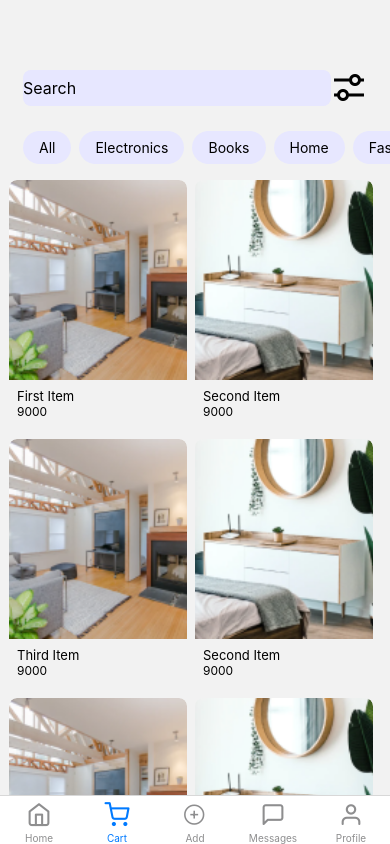
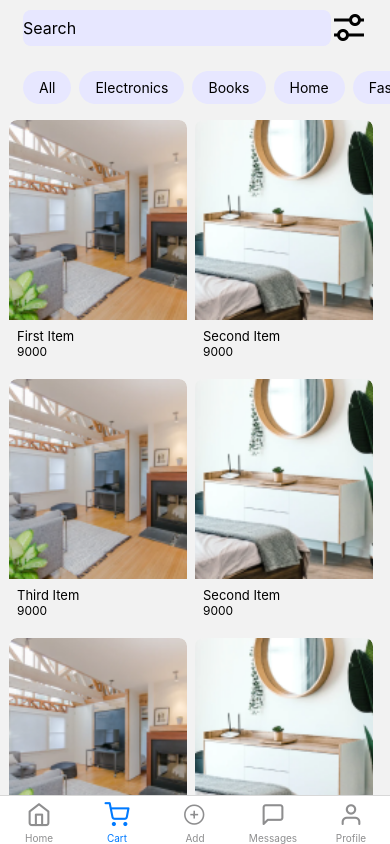
Before and after one commit to domkoder/buycorrect, a React Native app: screen /Cart in a window 390 px wide. Built offline with nearby package versions, Linux system fonts and the light colour scheme.

Commit message:
made some update to some screens

```diff
--- a/app/screens/Products.js
+++ b/app/screens/Products.js
@@ -6,87 +6,89 @@ import {
   StyleSheet,
   ScrollView,
   FlatList,
-    Dimensions,
-    TouchableOpacity} from 'react-native'
-import React from 'react'
-import { MaterialCommunityIcons } from '@expo/vector-icons'
+  TouchableOpacity,
+  StatusBar,
+} from 'react-native'
+import {MaterialCommunityIcons} from '@expo/vector-icons'
+import * as Device from 'expo-device'
 
-import { ProductCard } from '../components/ProductCard'
+import {ProductCard} from '../components/ProductCard'
 
-const PillFilter = ({ tag}) => {
+const PillFilter = ({tag}) => {
   return (
-            <View style={{
+    <View
+      style={{
         paddingHorizontal: 16,
         paddingVertical: 8,
         backgroundColor: '#E7E7FF',
         marginRight: 8,
         borderRadius: 32,
-                fontSize: 12}}>
+        fontSize: 12,
+      }}
+    >
       <Text>{tag}</Text>
     </View>
   )
 }
 
-export default function Products({ navigation }) {
+export default function Products({navigation}) {
+  // const windowWidth = Dimensions.get('window').width
+  const numColumns = 2
+  // const cardWidth = (windowWidth - (numColumns + 1) * 8) / numColumns
 
-    const windowWidth = Dimensions.get('window').width;
-    const numColumns = 2;
-    const cardWidth = (windowWidth - (numColumns + 1) * 8) / numColumns;
-
-    let tags = ["All", "Electronics", "Books", "Home", "Fashion"];
+  let tags = ['All', 'Electronics', 'Books', 'Home', 'Fashion']
 
   const products = [
     {
       id: 'bd7acbea-c1b1-46c2-aed5-3ad53abb28ba',
       title: 'First Item',
-          image:require('../assets/product_1.png'),
-          price: 9000
+      image: require('../assets/product_1.png'),
+      price: 9000,
     },
     {
       id: '3ac68afc-c605-48d3-a4f8-fbd91aa97f63',
       title: 'Second Item',
-          image:require('../assets/product_2.png'),
-          price: 9000
+      image: require('../assets/product_2.png'),
+      price: 9000,
     },
     {
       id: '58694a0f-3da1-471f-bd96-145571e29d72',
       title: 'Third Item',
-          image:require('../assets/product_1.png'),
-          price: 9000
+      image: require('../assets/product_1.png'),
+      price: 9000,
     },
     {
       id: '3ac38afc-c605-48d3-a4f8-fbd91aa97f63',
       title: 'Second Item',
-            image:require('../assets/product_2.png'),
-            price: 9000
+      image: require('../assets/product_2.png'),
+      price: 9000,
     },
     {
       id: '18694a0f-3da1-471f-bd96-145571e29d72',
       title: 'Third Item',
-            image:require('../assets/product_1.png'),
-            price: 9000
+      image: require('../assets/product_1.png'),
+      price: 9000,
     },
     {
       id: '3ac38xfc-c605-48d3-a4f8-fbd91aa97f63',
       title: 'Second Item',
-            image:require('../assets/product_2.png'),
-            price: 9000
+      image: require('../assets/product_2.png'),
+      price: 9000,
     },
     {
       id: '18694a0z-3da1-471f-bd96-145571e29d72',
       title: 'Third Item',
-            image:require('../assets/product_1.png'),
-            price: 9000
+      image: require('../assets/product_1.png'),
+      price: 9000,
     },
-
-      ];
+  ]
 
   return (
-    // <SafeAreaView>
+    <SafeAreaView>
       <View style={styles.container}>
         <View style={styles.searchContainer}>
-                <TextInput style={styles.search} placeholder='Search' />
-                <MaterialCommunityIcons name='tune-variant' size={36} />
+          <TextInput style={styles.search} placeholder="Search" />
+          <MaterialCommunityIcons name="tune-variant" size={36} />
         </View>
 
         <View>
@@ -99,32 +101,39 @@ export default function Products({ navigation }) {
           </ScrollView>
         </View>
 
-            <View style={{ paddingHorizontal: 23, alignItems: 'center' }}>
-
+        <View style={{paddingHorizontal: 23, alignItems: 'center'}}>
           <FlatList
             data={products}
             numColumns={numColumns}
             horizontal={false}
-                    renderItem={({ item }) => (
-                        <TouchableOpacity onPress={() => navigation.navigate('ProductDetails', { data: item })}>
-                          <ProductCard title={item.title} price={item.price} imageSource={item.image} />
+            renderItem={({item}) => (
+              <TouchableOpacity
+                onPress={() =>
+                  navigation.navigate('ProductDetails', {data: item})
+                }
+              >
+                <ProductCard
+                  title={item.title}
+                  price={item.price}
+                  imageSource={item.image}
+                />
               </TouchableOpacity>
             )}
             keyExtractor={item => item.id}
             contentContainerStyle={styles.flatListContainer}
             showsVerticalScrollIndicator={false}
             showsHorizontalScrollIndicator={false}
-                    scroll />
+            scroll
+          />
         </View>
       </View>
-    // </SafeAreaView>
+    </SafeAreaView>
   )
 }
 
 const styles = StyleSheet.create({
   container: {
-        paddingTop: 60,
-
+    paddingTop: Device.osName === 'Android' ? StatusBar.currentHeight : 0,
   },
   flatListContainer: {
     justifyContent: 'space-between',
@@ -137,8 +146,7 @@ const styles = StyleSheet.create({
     alignItems: 'center',
     justifyContent: 'space-between',
     paddingVertical: 9,
-        paddingHorizontal: 23
-
+    paddingHorizontal: 23,
   },
   search: {
     borderRadius: 8,
@@ -151,6 +159,6 @@ const styles = StyleSheet.create({
   pill: {
     flexDirection: 'row',
     paddingVertical: 16,
-        paddingHorizontal: 23
-    }
+    paddingHorizontal: 23,
+  },
 })
--- a/app/screens/WelcomeScreen.js
+++ b/app/screens/WelcomeScreen.js
@@ -1,61 +1,87 @@
-import React, { useState, useRef } from 'react';
+import {useState, useRef} from 'react'
 import {
   View,
   Text,
-    Image,
   StyleSheet,
   Dimensions,
   ScrollView,
-    TouchableOpacity } from 'react-native';
+  TouchableOpacity,
+} from 'react-native'
+import {
+  useFonts,
+  Inter_500Medium,
+  Inter_400Regular,
+} from '@expo-google-fonts/inter'
 
-import { AntDesign } from '@expo/vector-icons'
+import {Feather} from '@expo/vector-icons'
 
-import purpleBlob from '../assets/purpleblob.png'
-import whiteBlob from '../assets/whiteblob.png'
+import colors from '../config/colors'
 
-const { width } = Dimensions.get('window');
+// import svg images
+import Onboarding1 from '../assets/onboarding1.svg'
+import Onboarding2 from '../assets/onboarding2.svg'
+import Onboarding3 from '../assets/onboarding3.svg'
+import PurpleBlob from '../assets/purpleblob.svg'
+import WhiteBlob from '../assets/whiteblob.svg'
 
-const WelcomeScreen = ({ navigation }) => {
+const {width} = Dimensions.get('window')
 
-    const [currentPage, setCurrentPage] = useState(0);
-    const scrollViewRef = useRef(null);
+const WelcomeScreen = ({navigation}) => {
+  console.log(Onboarding1, Onboarding2, Onboarding3)
+  const [currentPage, setCurrentPage] = useState(0)
+  const scrollViewRef = useRef(null)
+
+  let [fontsLoaded] = useFonts({
+    Inter_500Medium,
+    Inter_400Regular,
+  })
+
+  if (!fontsLoaded) {
+    return null
+  }
 
   const onboardingData = [
     {
       title: 'Welcome to buycorrect!',
-          description: 'The ultimate marketplace designed exclusively for students like you.',
-          image: require('../assets/onboarding1.png'),
+      description:
+        'The ultimate marketplace designed exclusively for students like you.',
+      image: Onboarding1,
     },
     {
       title: 'Browse and Discover',
-          description: 'Explore our extensive marketplace categories and discover a treasure trove of student essentials.',
-          image: require('../assets/onboarding2.png'),
+      description:
+        'Explore our extensive marketplace categories and discover a treasure trove of student essentials.',
+      image: Onboarding2,
     },
     {
       title: 'Get Started',
-          description: 'Ready to embark on your journey? Join thousands of students today and unlock a world of opportunities.',
-          image: require('../assets/onboarding3.png'),
+      description:
+        'Ready to embark on your journey? Join thousands of students today and unlock a world of opportunities.',
+      image: Onboarding3,
     },
-      ];
+  ]
 
   const handleNext = () => {
     if (currentPage < onboardingData.length - 1) {
-          scrollViewRef.current.scrollTo({ x: width * (currentPage + 1), animated: true });
-          setCurrentPage(currentPage + 1);
+      scrollViewRef.current.scrollTo({
+        x: width * (currentPage + 1),
+        animated: true,
+      })
+      setCurrentPage(currentPage + 1)
     } else {
-          navigation.navigate('Login');
+      navigation.navigate('Login')
     }
-      };
+  }
 
   const handleSkip = () => {
-        navigation.navigate('Login');
-      };
+    navigation.navigate('Login')
+  }
 
-      const handleScroll = (event) => {
-        const { contentOffset } = event.nativeEvent;
-        const pageIndex = Math.round(contentOffset.x / width);
-        setCurrentPage(pageIndex);
-      };
+  const handleScroll = event => {
+    const {contentOffset} = event.nativeEvent
+    const pageIndex = Math.round(contentOffset.x / width)
+    setCurrentPage(pageIndex)
+  }
 
   return (
     <View style={styles.container}>
@@ -67,15 +93,50 @@ const WelcomeScreen = ({ navigation }) => {
         onScroll={handleScroll}
         scrollEventThrottle={16}
       >
-                {onboardingData.map((item, index) => (
-                    <View key={index} style={(index%2 !== 0 ? styles.oddSlide : styles.slide)}>
-                        <Image source={item.image} style={styles.image} />
-                        <Text style={[styles.title, { color: index%2 !== 0 ? 'black' : 'white'}]}>{item.title}</Text>
-                        <Text style={[styles.description, { color: index%2 !== 0 ? 'black' : 'white'}]}>{item.description}</Text>
+        {onboardingData.map(
+          ({title, description, image: OnboardingImage}, index) => (
+            <View
+              key={index}
+              style={[
+                styles.slide,
+                index % 2 !== 0 ? styles.secondarySlide : styles.primarySlide,
+              ]}
+            >
+              {/* onboarding content */}
+              <View style={styles.content}>
+                <OnboardingImage
+                  style={styles.image}
+                  width={300}
+                  height={300}
+                />
+                <Text
+                  style={[
+                    styles.title,
+                    {color: index % 2 !== 0 ? colors.inkDarkest : colors.white},
+                  ]}
+                >
+                  {title}
+                </Text>
+                <Text
+                  style={[
+                    styles.description,
+                    {color: index % 2 !== 0 ? colors.inkDarkest : colors.white},
+                  ]}
+                >
+                  {description}
+                </Text>
+              </View>
 
               {/* skip button */}
               <TouchableOpacity style={styles.skipButton} onPress={handleSkip}>
-                            <Text style={(index%2 !== 0 ? styles.oddSkipButtonText : styles.skipButtonText)}>Skip</Text>
+                <Text
+                  style={[
+                    styles.skipButtonText,
+                    {color: index % 2 !== 0 ? colors.inkDarkest : colors.white},
+                  ]}
+                >
+                  Skip
+                </Text>
               </TouchableOpacity>
 
               {/* scroll indicator */}
@@ -83,64 +144,82 @@ const WelcomeScreen = ({ navigation }) => {
                 {onboardingData.map((_, index) => (
                   <View
                     key={index}
-                                style={[styles.indicator, index === currentPage ? styles.activeIndicator : null]}
+                    style={[
+                      styles.indicator,
+                      index === currentPage && index % 2 !== 0
+                        ? styles.activeIndicatorPrimary
+                        : index === currentPage && index % 2 === 0
+                        ? styles.activeIndicatorSecondary
+                        : null,
+                    ]}
                   />
                 ))}
               </View>
 
-
-                        <View style={styles.blob}>
-                            <Image source={index%2 !== 0 ? purpleBlob : whiteBlob} />
+              <View style={styles.blobContainer}>
+                {index % 2 !== 0 ? (
+                  <PurpleBlob style={styles.blob} />
+                ) : (
+                  <WhiteBlob style={styles.blob} />
+                )}
               </View>
 
-                        {/* next button */}
               <TouchableOpacity style={styles.nextButton} onPress={handleNext}>
-                        {/* style={styles.nextButtonText} color={`${index%2!==0 ? "white":'#583AEE'}`} */}
-                            <AntDesign name='arrowright' style={[styles.nextButtonText, { color: index % 2 !== 0 ? 'white' : '#583AEE', fontSize: 26 }]} />
-                            {/* <Text style={styles.nextButtonText}>{currentPage === onboardingData.length - 1 ? 'Login' : 'Next'}</Text> */}
+                <Feather
+                  name="arrow-right"
+                  size={30}
+                  style={{
+                    color: index % 2 !== 0 ? colors.white : colors.inkDarkest,
+                  }}
+                />
               </TouchableOpacity>
-
             </View>
-                ))}
-
-
+          ),
+        )}
       </ScrollView>
     </View>
-    );
+  )
 }
 
 const styles = StyleSheet.create({
   container: {
     flex: 1,
   },
-      oddSlide: {
+
+  slide: {
     width,
-        justifyContent: 'center',
     alignItems: 'center',
     paddingHorizontal: 20,
-        backgroundColor: '#fff',
   },
-      slide: {
-        width,
-        justifyContent: 'center',
+
+  secondarySlide: {
+    backgroundColor: colors.white,
+  },
+
+  primarySlide: {
+    backgroundColor: colors.primaryDarkest,
+  },
+
+  content: {
     alignItems: 'center',
-        paddingHorizontal: 20,
-        backgroundColor: '#583AEE',
+    marginTop: 150,
   },
+
   image: {
-        width: 350,
-        height: 322,
-        marginBottom: 30,
+    marginBottom: 50,
   },
+
   title: {
+    fontFamily: 'Inter_500Medium',
     fontSize: 24,
     fontWeight: 'medium',
-        marginBottom: 10,
+    marginBottom: 20,
   },
   description: {
+    fontFamily: 'Inter_400Regular',
     fontSize: 14,
     textAlign: 'center',
-        color: 'white'
+    color: 'white',
   },
   buttonContainer: {
     flexDirection: 'row',
@@ -152,49 +231,50 @@ const styles = StyleSheet.create({
     padding: 10,
     position: 'absolute',
     top: 60,
-        right: 20
-      },
-      oddSkipButtonText: {
-        fontSize: 16,
-        color: 'black',
+    right: 20,
   },
   skipButtonText: {
     fontSize: 16,
-        color: '#fff',
+    color: colors.white,
   },
   nextButton: {
     position: 'absolute',
-        bottom: 90,
-        right: 50
+    bottom: 65,
+    right: 30,
+    padding: 10,
   },
-      nextButtonText: {
-        fontSize: 16,
-        color: '#fff',
-      },
+
   indicatorContainer: {
     flexDirection: 'row',
     justifyContent: 'center',
     alignItems: 'center',
     position: 'absolute',
     bottom: 90,
-        left: 20,
+    left: 30,
   },
   indicator: {
     width: 8,
     height: 8,
     borderRadius: 4,
-        backgroundColor: '#888',
+    backgroundColor: colors.skyDark,
     marginHorizontal: 4,
   },
-      activeIndicator: {
-        backgroundColor: '#fff',
+  activeIndicatorPrimary: {
+    backgroundColor: colors.primaryDarkest,
   },
-      blob: {
+  activeIndicatorSecondary: {
+    backgroundColor: colors.white,
+  },
+  blobContainer: {
+    width: 134,
+    height: 206,
     position: 'absolute',
     right: 0,
     bottom: 0,
-        zIndex: -2
+  },
+  blob: {
+    right: -10,
   },
 })
 
-export default WelcomeScreen;
+export default WelcomeScreen
```
Also changed, not shown: app/screens/AddListingScreen.js (+74 -54 lines), app/screens/LoginScreen.js (+9 -9 lines), app/screens/ProductDetails.js (+16 -17 lines), app/screens/RegisterScreen.js (+42 -42 lines). Lines whose indentation alone changed are shown as unchanged.
